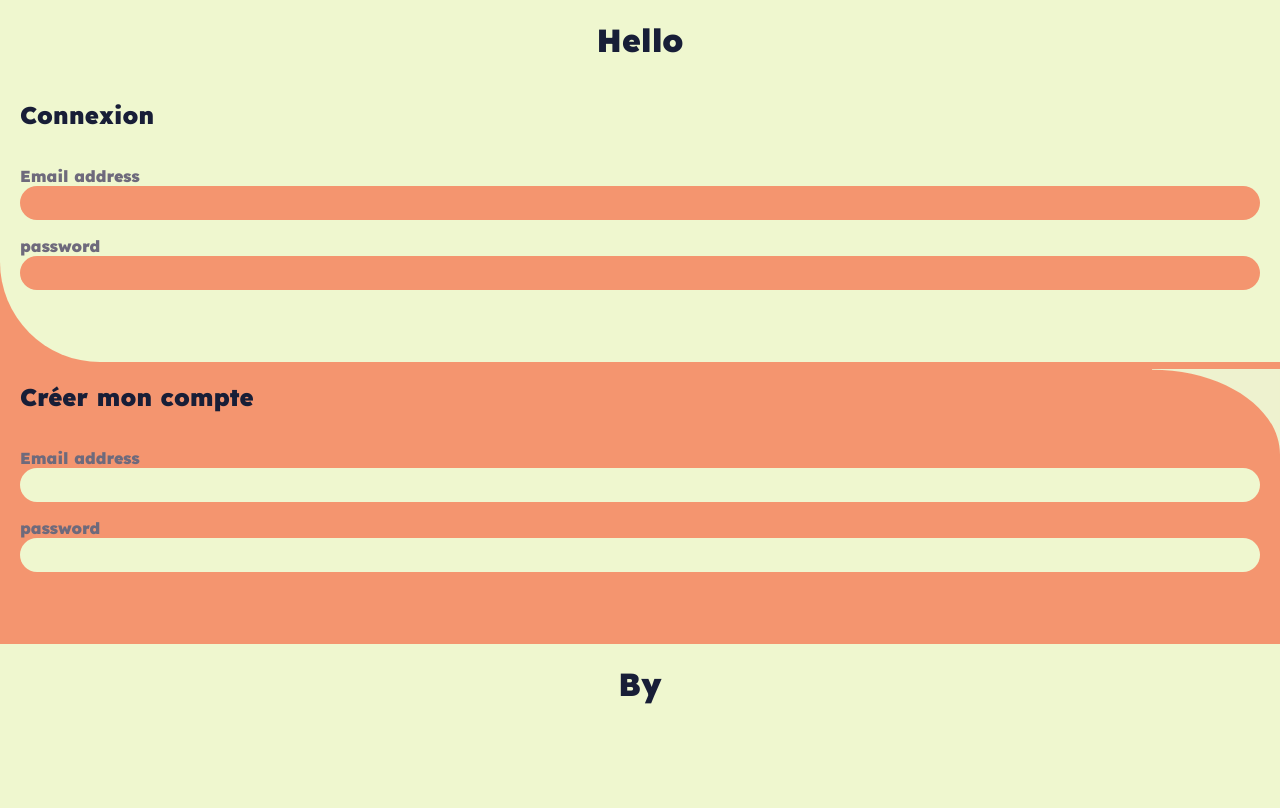
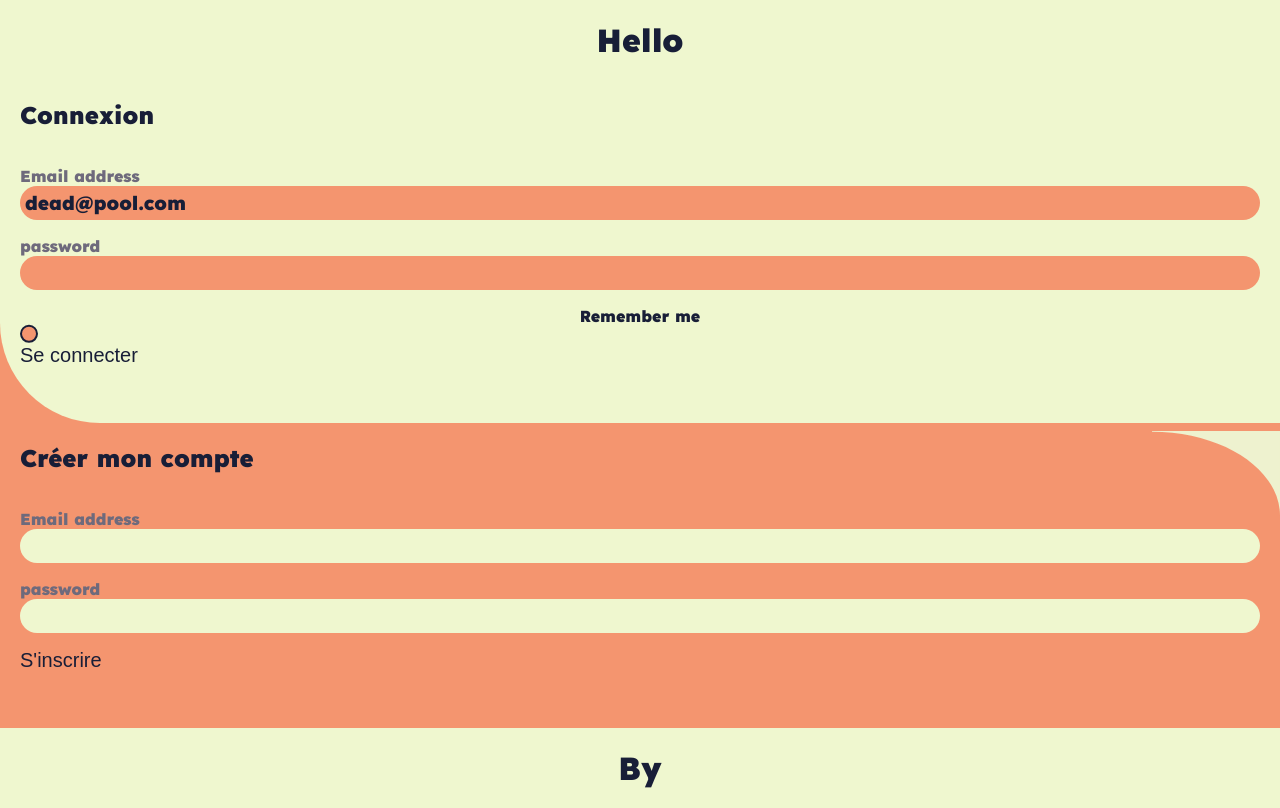
Before and after one commit to rayhearth/TodoList, a React (Vite) app: page /login in a window 1280 px wide. Built offline with nearby package versions, Linux system fonts and the light colour scheme.

Commit message:
add credential and submit method for connect to the dashboard

```diff
--- a/src/pages/login.jsx
+++ b/src/pages/login.jsx
@@ -1,19 +1,67 @@
-import React from "react";
+import React, { useState } from "react";
+import { useNavigate } from "react-router";
 
 const Login = () => {
+	let navigate = useNavigate();
+
+	const [credentials, setCredentials] = useState({
+		email: "dead@pool.com",
+		password: "laught",
+		remember: false,
+	});
+
+	const onChange = (e) => {
+		setCredentials({
+			...credentials,
+			[e.target.name]: e.target.value,
+		});
+	};
+
+	const onSubmit = (e) => {
+		e.preventDefault,
+			dataServices
+				.userLogin(credentials)
+				.then((res) => {
+					accountServices.saveToken(res.body.token);
+					navigate("/dashboard");
+				})
+				.catch((error) => console.log(error));
+	};
+
 	return (
 		<section className="login">
 			<div className="sign-in">
 				<h2> Connexion </h2>
-				<form action="">
+				<form onSubmit={onSubmit}>
 					<div className="input-wrapper">
 						<label htmlFor="mail-connect">Email address</label>
-						<input type="text" id="mail-connect" />
+						<input
+							type="text"
+							name="mail-connect"
+							value={credentials.email}
+							onchange={onChange}
+							id="mail-connect"
+						/>
 					</div>
 					<div className="input-wrapper">
 						<label htmlFor="password-connect">password</label>
 						<input type="text" id="password-connect" />
 					</div>
+
+					<div className="input-remember">
+						<label htmlFor="remember-me">Remember me</label>
+						<input
+							type="checkbox"
+							id="remember-me"
+							className="form-check-input"
+							onChange={onChange}
+						/>
+					</div>
+
+					<button type="submit" className="sign-in-button">
+						Se connecter
+					</button>
+
 				</form>
 			</div>
 			<div className="sign-up">
@@ -27,6 +75,10 @@ const Login = () => {
 						<label htmlFor="password-register">password</label>
 						<input type="text" id="password-register" />
 					</div>
+
+					<button type="submit" className="sign-in-button">
+						S'inscrire
+					</button>
 				</form>
 			</div>
 		</section>
```
